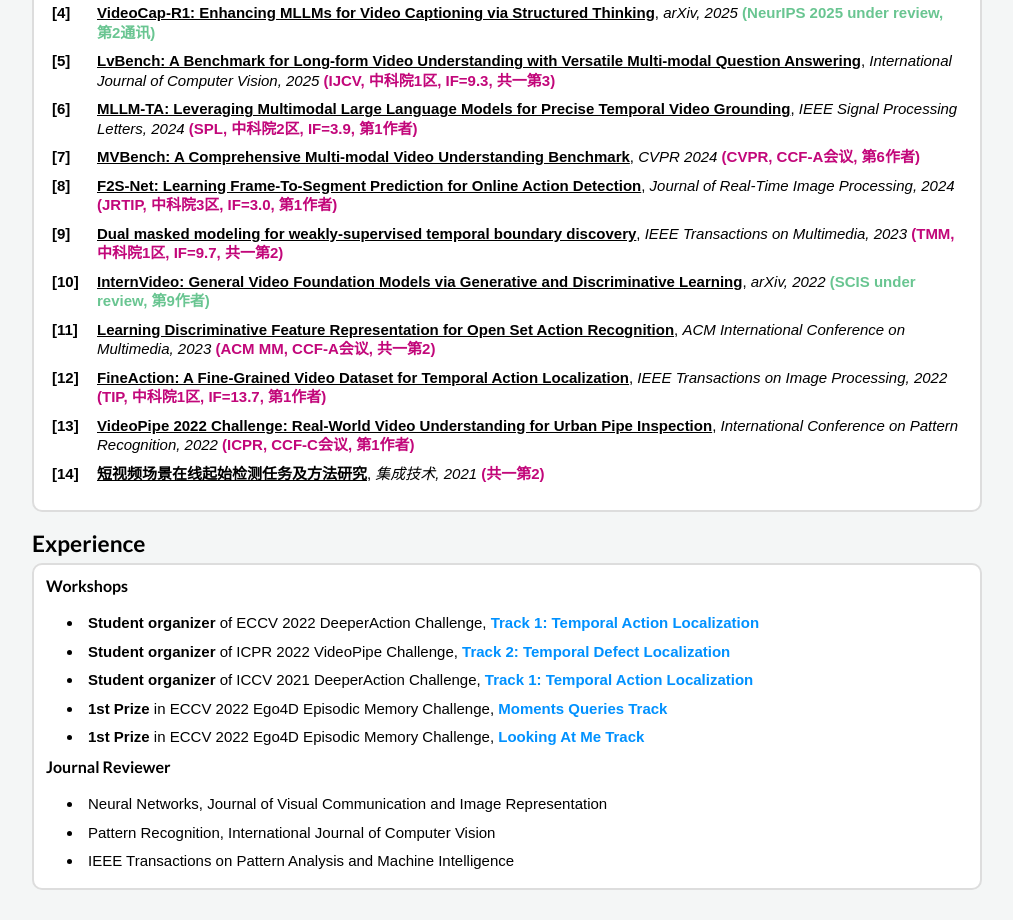
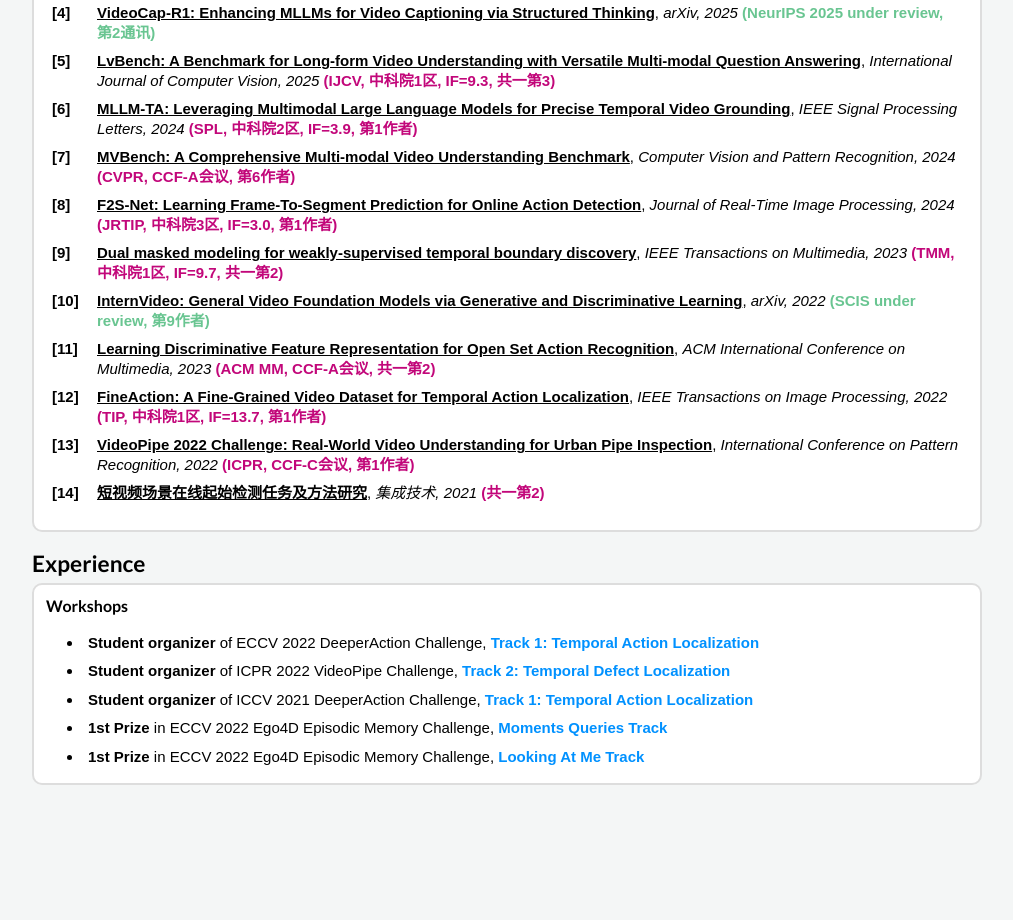
Before and after one commit to Richard-61/Richard-61.github.io, a plain HTML site: page index.html in a window 1280 px wide. Shown: the part 584-1504 px from the top of the page, without its empty margins (133-1146 px from the left). After the commit the page ends 1399 px from the top, so only its background shows below. Drawn offline with Linux system fonts and the light colour scheme; a script that the page names is missing.

Commit message:
Update index.html

```diff
--- a/index.html
+++ b/index.html
@@ -496,7 +496,7 @@ I received a B.Eng. degree in <a href='https://english.hust.edu.cn/'>Huazhong Un
       <span class="paper-number"></span>
       <div class="paper-content">
         <a href="https://arxiv.org/abs/2311.17005"><u>MVBench: A Comprehensive Multi-modal Video Understanding Benchmark</u></a>,
-        <span class="paper-venue">CVPR 2024</span> <span class="paper-note">(CVPR, CCF-A会议, 第6作者)</span>
+        <span class="paper-venue">Computer Vision and Pattern Recognition, 2024</span> <span class="paper-note">(CVPR, CCF-A会议, 第6作者)</span>
       </div>
     </div>
 
@@ -574,10 +574,10 @@ I received a B.Eng. degree in <a href='https://english.hust.edu.cn/'>Huazhong Un
 <li> <b >1st Prize</b> in ECCV 2022 Ego4D Episodic Memory Challenge, <b> <a href='https://ego4d-data.org/workshops/eccv22/'> Moments Queries Track </a>  </b>  </li>
 <li> <b >1st Prize</b> in ECCV 2022 Ego4D Episodic Memory Challenge, <b> <a href='https://ego4d-data.org/workshops/eccv22/'> Looking At Me Track </a>  </b> </li>
 
-<h3>Journal Reviewer</h3>
+<!-- <h3>Journal Reviewer</h3>
 <li>  Neural Networks, Journal of Visual Communication and Image Representation </li>
 <li>  Pattern Recognition, International Journal of Computer Vision  </li>
-<li>  IEEE Transactions on Pattern Analysis and Machine Intelligence  </li>
+<li>  IEEE Transactions on Pattern Analysis and Machine Intelligence  </li> -->
 
 </div>
 </div>
```
